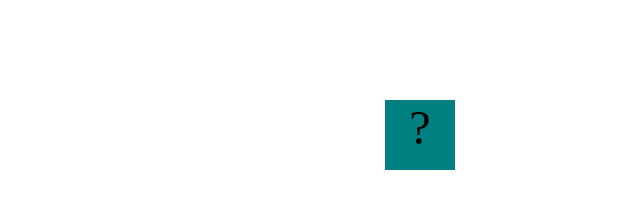
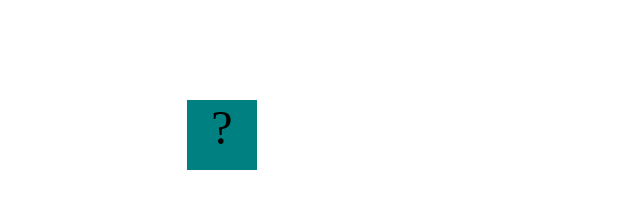
Before and after one commit to denissemora05/denissemora05.github.io, a plain HTML site: page fsd-projects/bouncing-box/index.html in a window 1280 px wide. Shown: the whole page, without its empty margins (605-1245 px from the left). Drawn offline with Linux system fonts and the light colour scheme.

Commit message:
bouncing box

```diff
--- a/fsd-projects/bouncing-box/index.html
+++ b/fsd-projects/bouncing-box/index.html
@@ -21,10 +21,11 @@
 
       .board {
         height: 100vh;
-        background-image: url("https://www.istockphoto.com/photos/blue-nebula")
-        background-size:cover
-        background-position:center
-        background-repeat:no-repeat:
+        background-image: url("https://i1.pickpik.com/photos/302/309/318/milky-way-starry-sky-night-sky-star-preview.jpg")
+        background-size: cover;
+        background-repeat: no-repeat;
+        background-attachment: fixed;
+        background-position: center;
 
       }
     </style>
@@ -74,8 +75,9 @@
         //////////////////////////////////////////////////////////////////
 
         // TODO 2 - Variable declarations
-      var positionx = 0;
+      var positionX = 0;
       var points = 0;
+      var speed = 8;
 
 
 
@@ -85,12 +87,16 @@
          * If the box drifts off the screen, turn it around!
          */
         function update() {
-       moveBoxTo(positionx, boardWidth);
-       positionx = positionx + 10;
+       moveBoxTo(positionX, 0);
+       positionX = positionX + speed;
 
+       if (positionX > boardWidth) {
+       speed = speed * -1;
 
-        }
-
+       } else if (positionX < 0) {
+        speed = speed * -1
+       }
+      }
         /**
          * This Function will be called each time the box is clicked.
          * Each time it is called, it should perform each of the following actions:
@@ -99,10 +105,10 @@
          * - move the box to the left side of the screen.
          */
         function handleBoxClick() {
-        positionx = 0;
+        positionX = 0;
         changeBoxText(points);
         points = points + 1;
-
+        speed = 1 * points + 10;
         }
 
 
```
